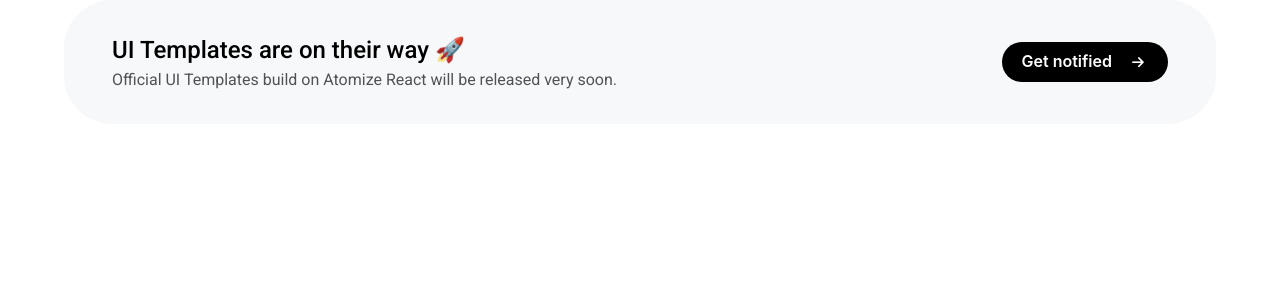
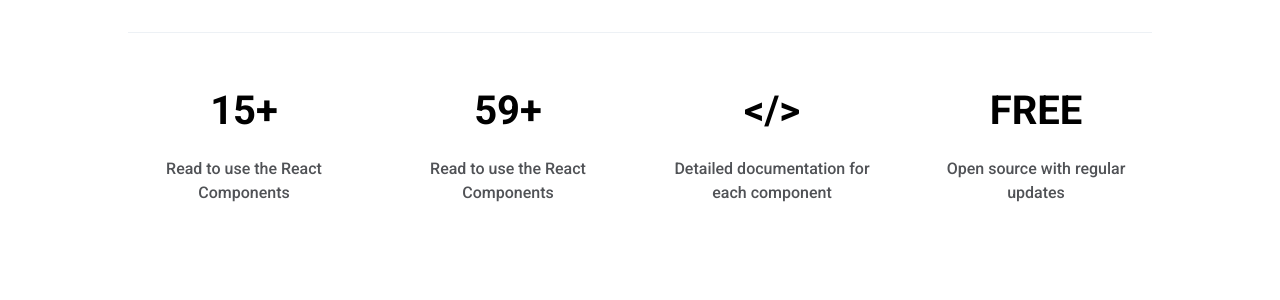
Before and after one commit to dharmikpuri/Best-Book-Buddies-Frontend-Assignment, a React (Vite) app: page / in a window 1280 px wide. Shown: the top 300 px of the page. Built offline with nearby package versions, Linux system fonts and the light colour scheme.

Commit message:
Facilities Section Added

```diff
--- a/package.json
+++ b/package.json
@@ -17,6 +17,7 @@
     "i": "^0.3.7",
     "npm": "^10.5.2",
     "react": "^18.2.0",
+    "react-countup": "^6.5.3",
     "react-dom": "^18.2.0"
   },
   "devDependencies": {
--- /dev/null
+++ b/src/Components/Facilities/Facilities.jsx
@@ -0,0 +1,48 @@
+import { Box, Divider, SimpleGrid, Text } from '@chakra-ui/react';
+import React from 'react'
+import CountUp from 'react-countup';
+const Facilities = () => {
+    const data = [
+        {
+            val: 15,
+            desc: "Read to use the React Components"
+        },
+        {
+            val: 60,
+            desc: "Read to use the React Components"
+        },
+        {
+            val: "</>",
+            desc: "Detailed documentation for each component"
+        },
+        {
+            val: "FREE",
+            desc: "Open source with regular updates"
+        },
+
+    ]
+    return (
+        <Box w={"80%"} m={"auto"}>
+         <Box mt={"2rem"} mb={"1rem"}>
+         <Divider  bg="gray.700" />
+         </Box>
+
+            {/* <CountUp end={100} duration={5} style={{color:"green"}}/> */}
+            <SimpleGrid columns={{ base: "2", md: "2", lg: "4" }} gap={"2rem"} mt={"3rem"} >
+                {data.map((el, index) => (
+                    <Box key={index}>
+                        <Text mb={"1rem"} fontWeight={700} fontSize={{ base: "1rem", md: "1rem", lg: "2.5rem" }} fontFamily={"Roboto"} color={"#000"} textAlign={"center"} >
+                        {index == 0 || index == 1 ?<CountUp end={el.val} duration={10} suffix="+"/> : el.val}
+                        </Text>
+
+                        <Text fontWeight={500} fontSize={{ base: "1rem", md: "1rem", lg: "1rem" }} fontFamily={"Roboto"} color={"#505256"} textAlign={"center"}>{el.desc}</Text>
+
+                    </Box>
+                ))}
+            </SimpleGrid>
+
+        </Box>
+    )
+}
+
+export default Facilities
--- a/src/Components/index.js
+++ b/src/Components/index.js
@@ -4,3 +4,4 @@
 export {default as CodeDesign} from "./Code Design/CodeDesign";
 export {default as ToolsCombination} from "./Tools Combination/ToolsCombination";
 export {default as UITemplates} from "./UI Templates/UITemplates";
+export {default as Facilities} from "./Facilities/Facilities"
--- a/src/Pages/Home.jsx
+++ b/src/Pages/Home.jsx
@@ -1,6 +1,6 @@
 import { Box } from '@chakra-ui/react'
 import React from 'react'
-import { BeautifulUI, CodeDesign, DesignSystem, KeyFeatures, ToolsCombination, UITemplates } from '../Components'
+import { BeautifulUI, CodeDesign, DesignSystem, Facilities, KeyFeatures, ToolsCombination, UITemplates } from '../Components'
 import { Footer, Navbar } from '../Layouts'
 
 const Home = () => {
@@ -12,7 +12,8 @@
             {/* <BeautifulUI /> */}
             {/* <CodeDesign /> */}
             {/* <ToolsCombination /> */}
-            <UITemplates />
+            <Facilities />
+            {/* <UITemplates /> */}
             {/* <Footer /> */}
 
         </Box>
```
Also changed, not shown: 1 other file (tests, documents, lock files or other folders).
